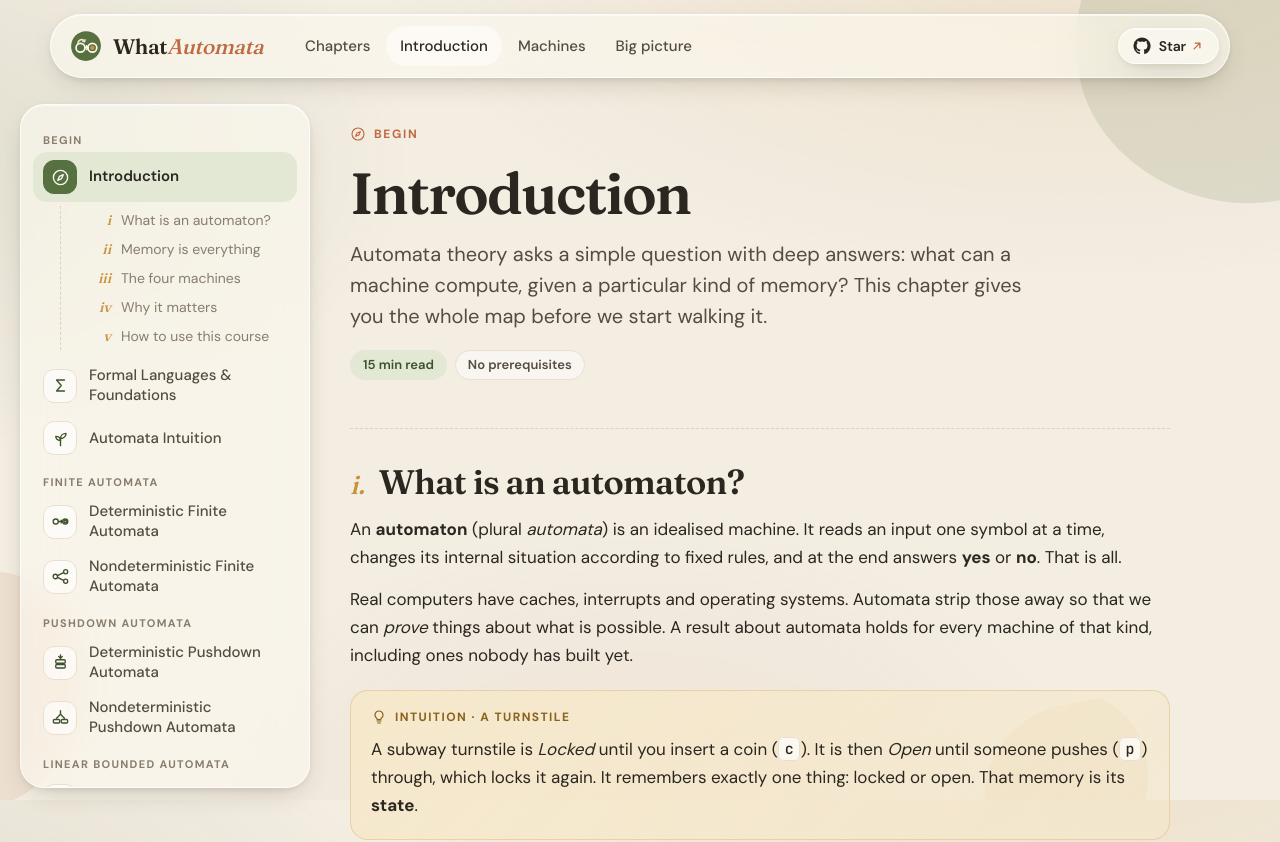
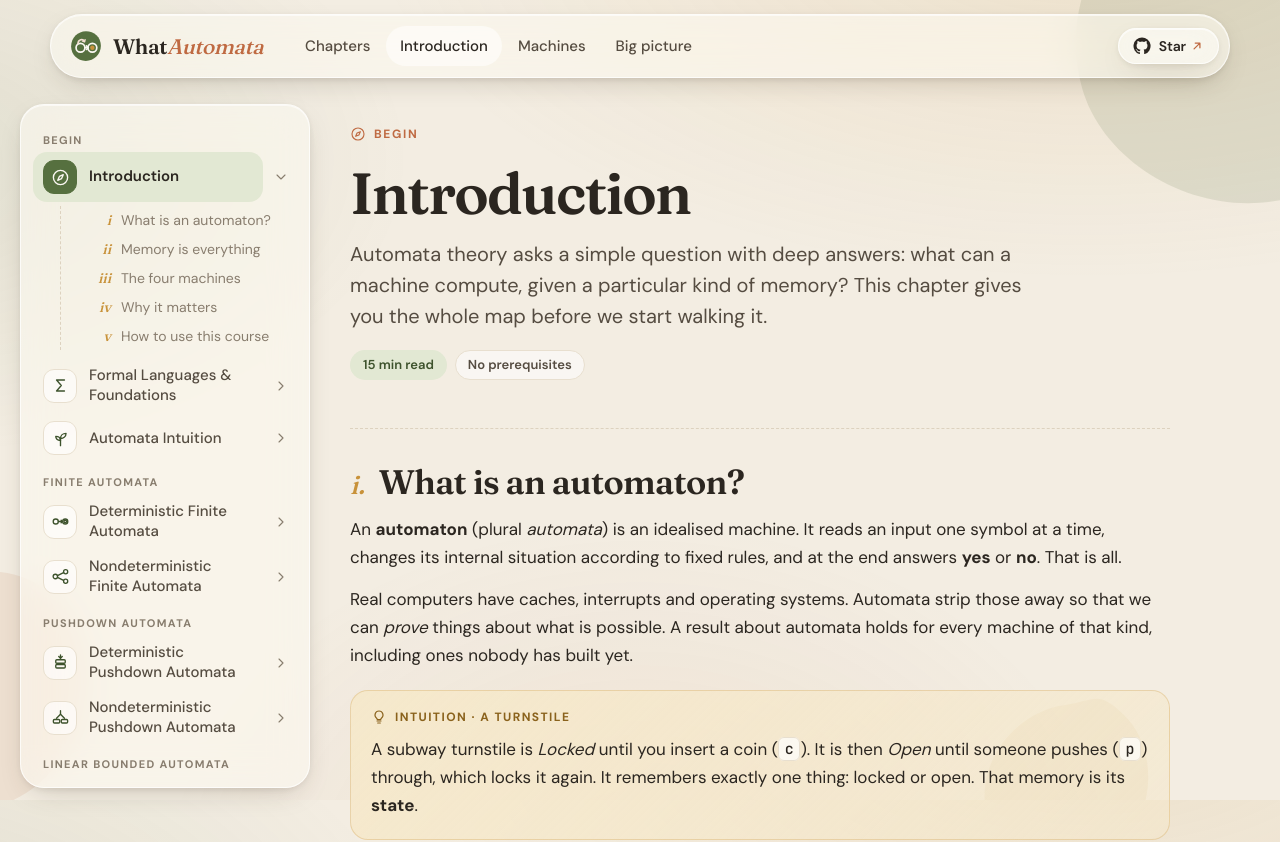
Before and after one commit to imhasnainizhar/automata-theory, a Next.js app: page /learn/introduction in a window 1280 px wide. Shown: the top 842 px of the page. Built offline with nearby package versions, Linux system fonts and the light colour scheme; no server answers.

Commit message:
feat(nav): expandable chapter sections with animated expand
Every chapter in the sidebar and menu can show its roman-numbered sections; the current one opens automatically. Exercise solutions use the same animated expand.

Co-Authored-By: Claude Opus 5.5 <noreply@anthropic.com>

```diff
--- a/src/components/ChapterNav.tsx
+++ b/src/components/ChapterNav.tsx
@@ -27,11 +27,28 @@ function useActiveSection(ids: string[]) {
   return active;
 }
 
+/**
+ * Chapter list used by the desktop sidebar and the mobile menu.
+ * Every chapter can be expanded to show its sections; the current chapter starts expanded.
+ */
 export function ChapterNav({ onNavigate }: { onNavigate?: () => void }) {
   const pathname = usePathname();
   const currentSlug = pathname.startsWith('/learn/') ? pathname.split('/')[2] : null;
   const current = CHAPTERS.find((c) => c.slug === currentSlug);
   const active = useActiveSection(current ? current.sections.map((s) => s.id) : []);
+
+  const [open, setOpen] = useState<Set<string>>(() => new Set(currentSlug ? [currentSlug] : []));
+  // when the reader moves to another chapter, make sure that chapter is open
+  useEffect(() => {
+    if (currentSlug) setOpen((prev) => (prev.has(currentSlug) ? prev : new Set(prev).add(currentSlug)));
+  }, [currentSlug]);
+  const toggle = (slug: string) =>
+    setOpen((prev) => {
+      const next = new Set(prev);
+      if (next.has(slug)) next.delete(slug);
+      else next.add(slug);
+      return next;
+    });
 
   return (
     <nav aria-label="Chapters">
@@ -41,26 +58,46 @@ export function ChapterNav({ onNavigate }: { onNavigate?: () => void }) {
           <ul className="chap-list">
             {CHAPTERS.filter((c) => c.group === group).map((c) => {
               const isCur = c.slug === currentSlug;
+              const isOpen = open.has(c.slug);
+              const listId = `sections-${c.slug}`;
               return (
-                <li key={c.slug}>
+                <li key={c.slug} className={`chap-item${isOpen ? ' open' : ''}`}>
+                  <div className="chap-row">
                     <Link href={`/learn/${c.slug}`} className={`chap-link${isCur ? ' current' : ''}`} onClick={onNavigate} aria-current={isCur ? 'page' : undefined}>
                       <span className="chap-icon">
                         <Icon name={c.icon} />
                       </span>
                       <span>{c.title}</span>
                     </Link>
-                  {isCur && (
-                    <ul className="sub-list">
+                    <button
+                      type="button"
+                      className="chap-toggle"
+                      aria-expanded={isOpen}
+                      aria-controls={listId}
+                      aria-label={`${isOpen ? 'Hide' : 'Show'} sections of ${c.title}`}
+                      onClick={() => toggle(c.slug)}
+                    >
+                      <Icon name="chevron" />
+                    </button>
+                  </div>
+                  <div className="expand" data-open={isOpen} id={listId}>
+                    <div className="expand-inner">
+                      <ul className="sub-list" inert={!isOpen}>
                         {c.sections.map((s, i) => (
-                        <li key={s.id}>
-                          <a href={`#${s.id}`} className={`sub-link${active === s.id ? ' active' : ''}`} onClick={onNavigate}>
+                          <li key={s.id} style={{ ['--i' as string]: i }}>
+                            <Link
+                              href={isCur ? `#${s.id}` : `/learn/${c.slug}#${s.id}`}
+                              className={`sub-link${isCur && active === s.id ? ' active' : ''}`}
+                              onClick={onNavigate}
+                            >
                               <span className="roman">{roman(i + 1)}</span>
                               <span>{s.title}</span>
-                          </a>
+                            </Link>
                           </li>
                         ))}
                       </ul>
-                  )}
+                    </div>
+                  </div>
                 </li>
               );
             })}
--- a/src/components/Icon.tsx
+++ b/src/components/Icon.tsx
@@ -89,6 +89,7 @@ const paths = {
   arrowRight: <path d="M5 12h14m-5-5 5 5-5 5" />,
   arrowLeft: <path d="M19 12H5m5-5-5 5 5 5" />,
   external: <path d="M7 17 17 7M9 7h8v8" />,
+  chevron: <path d="m9 6 6 6-6 6" />,
   home: <path d="M4 11.5 12 5l8 6.5V19a1 1 0 0 1-1 1h-4.5v-5h-5v5H5a1 1 0 0 1-1-1z" />,
   book: (
     <>
--- a/src/components/content/Exercise.tsx
+++ b/src/components/content/Exercise.tsx
@@ -7,7 +7,7 @@ export function Exercise({ n, level, q, children }: { n: number; level: 'easy' |
   const [open, setOpen] = useState(false);
   const id = useId();
   return (
-    <div className="ex">
+    <div className={`ex${open ? ' open' : ''}`}>
       <button type="button" className="ex-head" aria-expanded={open} aria-controls={id} onClick={() => setOpen((o) => !o)}>
         <span className="roman">{roman(n)}.</span>
         <span className="ex-q">
@@ -16,11 +16,12 @@ export function Exercise({ n, level, q, children }: { n: number; level: 'easy' |
         </span>
         <span className={`lvl ${level}`}>{level}</span>
       </button>
-      {open && (
-        <div className="ex-body" id={id}>
-          {children}
+      {/* always rendered so the height can animate; inert while closed */}
+      <div className="expand" data-open={open} id={id}>
+        <div className="expand-inner" inert={!open}>
+          <div className="ex-body">{children}</div>
         </div>
-      )}
+      </div>
     </div>
   );
 }
```
Lines whose indentation alone changed are shown as unchanged.
